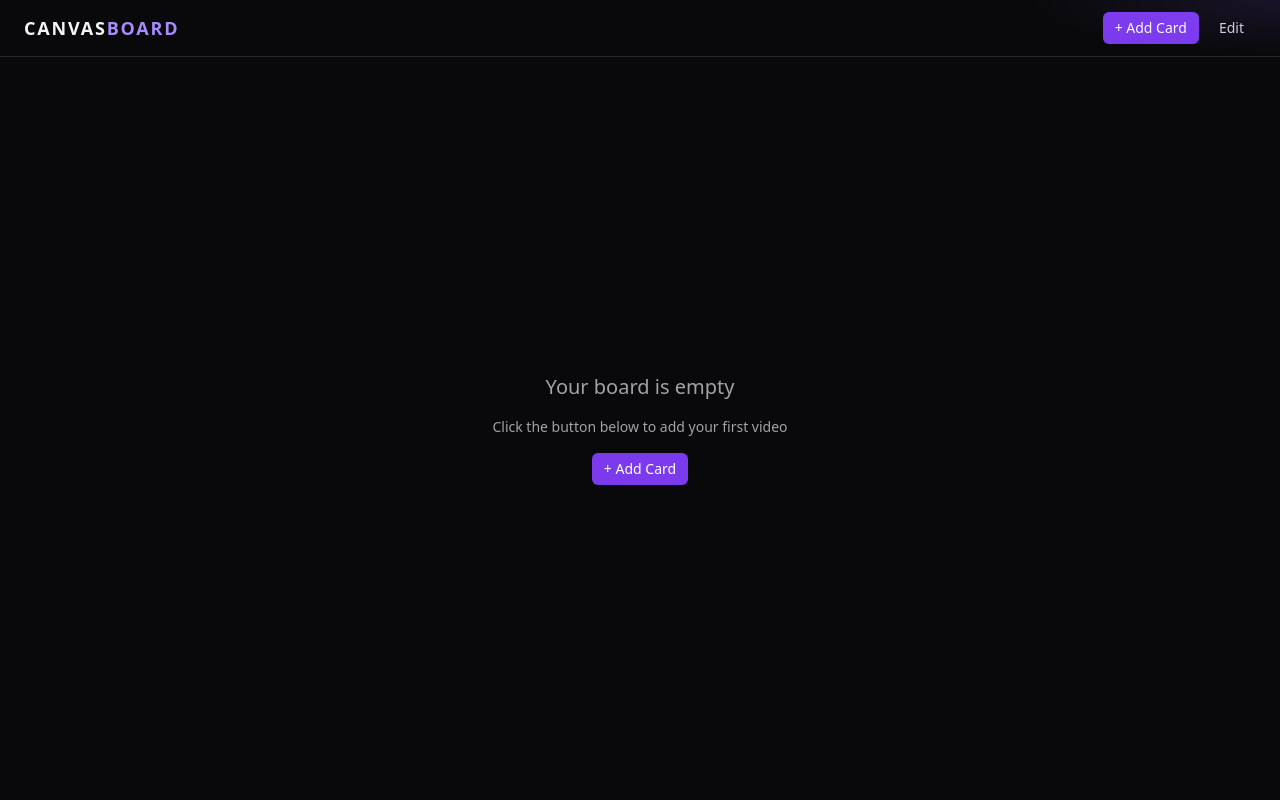
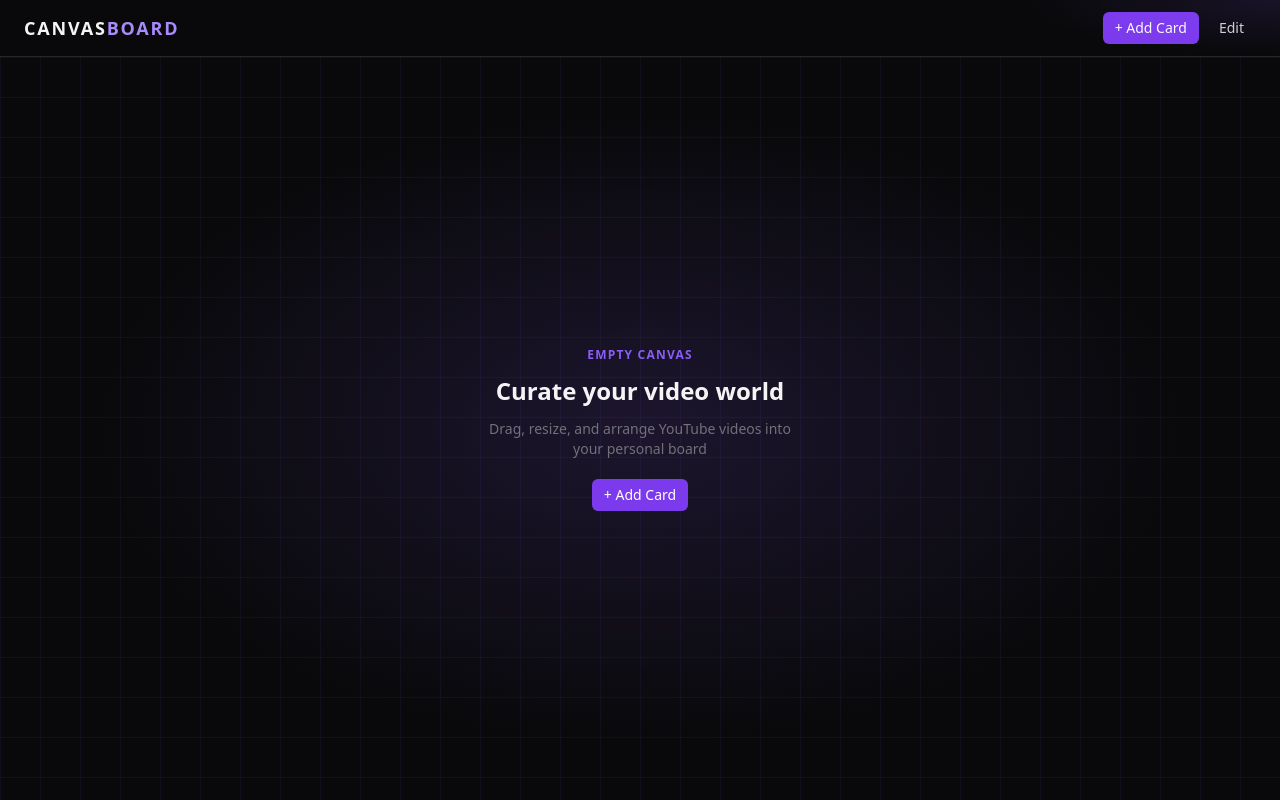
Before and after one commit to jpredmon/CanvasBoard, a React (Vite) app: page / in a window 1280 px wide. Built offline with nearby package versions, Linux system fonts and the light colour scheme.

Commit message:
feat(polish): redesign empty state with canvas grid and cinematic copy

```diff
--- a/src/components/board/EmptyBoardState.tsx
+++ b/src/components/board/EmptyBoardState.tsx
@@ -6,10 +6,34 @@ export function EmptyBoardState() {
   const dispatch = useAppDispatch();
 
   return (
-    <div className="flex flex-1 flex-col items-center justify-center gap-4 text-zinc-400">
-      <p className="text-xl font-medium">Your board is empty</p>
-      <p className="text-sm">Click the button below to add your first video</p>
-      <Button onClick={() => dispatch(uiActions.openAddCardModal())}>+ Add Card</Button>
+    <div
+      className="relative flex flex-1 flex-col items-center justify-center overflow-hidden"
+      style={{
+        backgroundImage:
+          'linear-gradient(rgba(139,92,246,0.07) 1px, transparent 1px), linear-gradient(90deg, rgba(139,92,246,0.07) 1px, transparent 1px)',
+        backgroundSize: '40px 40px',
+      }}
+    >
+      <div
+        className="pointer-events-none absolute inset-0"
+        style={{
+          background:
+            'radial-gradient(ellipse at center, rgba(139,92,246,0.15) 0%, transparent 60%)',
+        }}
+        aria-hidden="true"
+      />
+      <div className="relative flex flex-col items-center gap-3 text-center">
+        <span className="text-xs font-bold uppercase tracking-widest text-violet-500">
+          Empty Canvas
+        </span>
+        <p className="text-2xl font-extrabold text-zinc-100">Curate your video world</p>
+        <p className="max-w-xs text-sm text-zinc-500">
+          Drag, resize, and arrange YouTube videos into your personal board
+        </p>
+        <Button className="mt-2" onClick={() => dispatch(uiActions.openAddCardModal())}>
+          + Add Card
+        </Button>
+      </div>
     </div>
   );
 }
```
